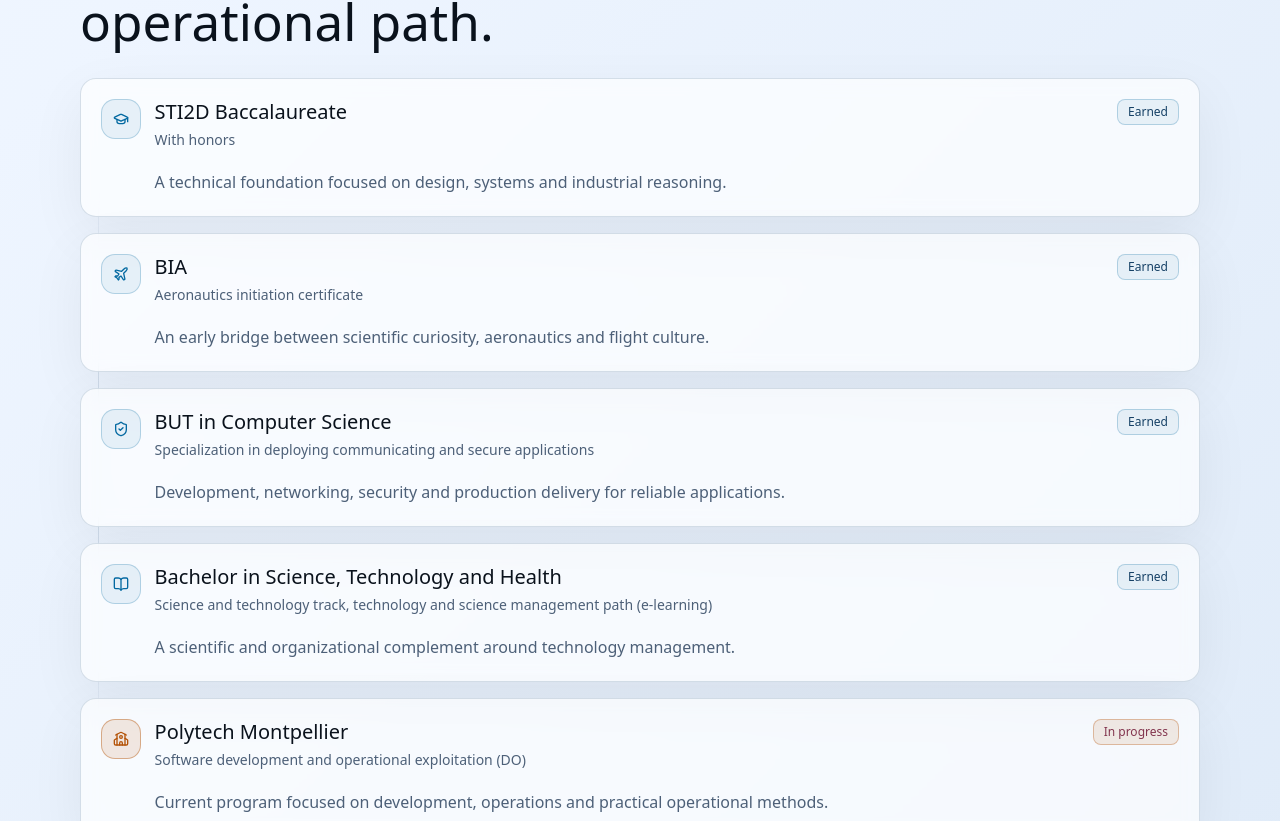
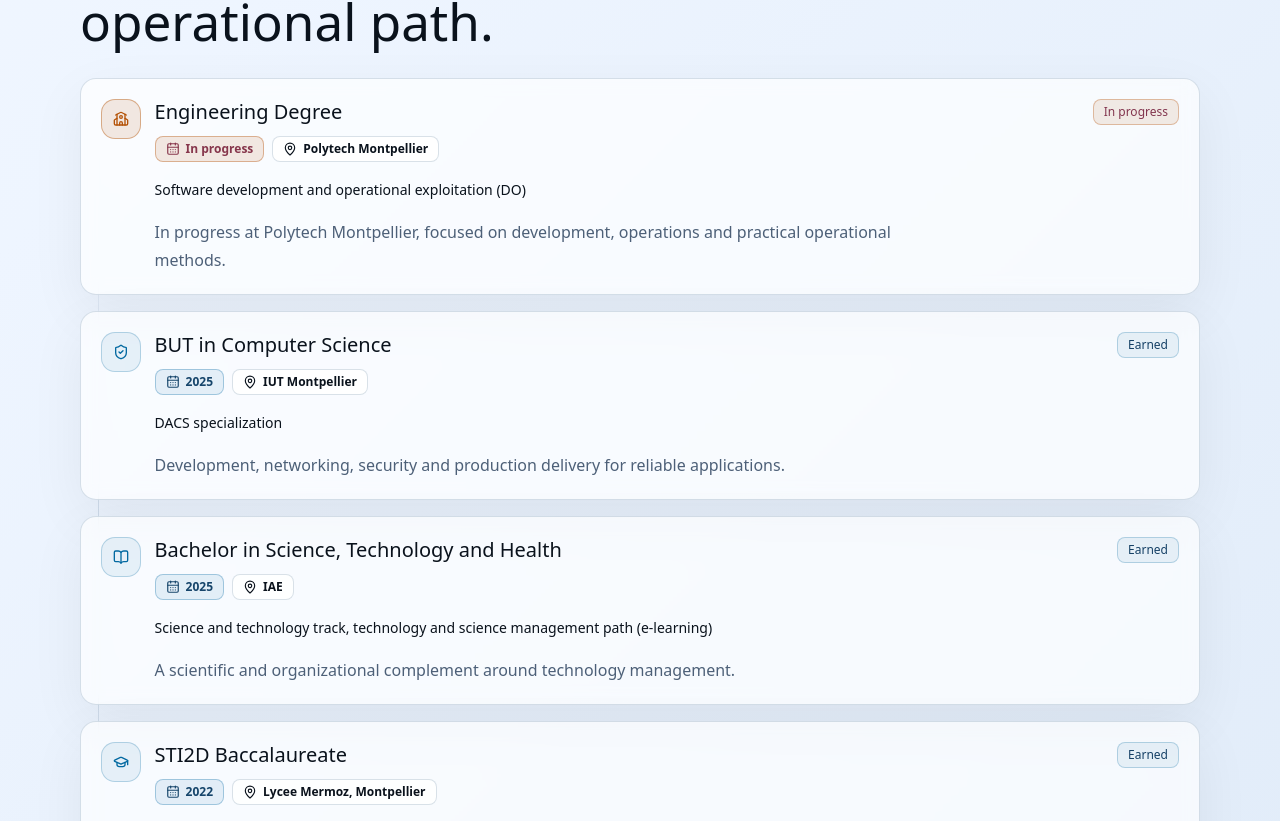
Before and after one commit to laflut3/Portfolio-Leo-Torres, a React (Vite) app: page / in a window 1280 px wide. Shown: the part 2019-2840 px from the top of the page. Built offline with nearby package versions, Linux system fonts and the light colour scheme.

Commit message:
fix: last maj

```diff
--- a/src/App.tsx
+++ b/src/App.tsx
@@ -15,6 +15,14 @@ function App() {
   const [introComplete, setIntroComplete] = useState(false)
   const handleIntroComplete = useCallback(() => {
     setIntroComplete(true)
+
+    const targetId = window.location.hash.slice(1)
+
+    if (!targetId) return
+
+    requestAnimationFrame(() => {
+      document.getElementById(targetId)?.scrollIntoView()
+    })
   }, [])
 
   usePortfolioAnimation(pageRef, introComplete)
--- a/src/components/sections/EducationSection.tsx
+++ b/src/components/sections/EducationSection.tsx
@@ -1,6 +1,8 @@
 import {
   BookOpen,
+  CalendarDays,
   GraduationCap,
+  MapPin,
   Plane,
   School,
   ShieldCheck,
@@ -8,7 +10,7 @@ import {
 import { SectionHeading } from '@/components/common/SectionHeading'
 import { education } from '@/data/portfolio'
 
-const educationIcons = [GraduationCap, Plane, ShieldCheck, BookOpen, School]
+const educationIcons = [School, ShieldCheck, BookOpen, GraduationCap, Plane]
 
 export function EducationSection() {
   return (
@@ -48,9 +50,22 @@ export function EducationSection() {
                     <h3 className="m-0 text-xl leading-tight font-medium text-foreground">
                       {degree.title}
                     </h3>
-                    <p className="mt-1 max-w-3xl text-sm leading-6 text-[var(--portfolio-text-soft)]">
-                      {degree.meta}
-                    </p>
+                    <div className="mt-3 flex flex-wrap gap-2">
+                      <span
+                        className={`inline-flex items-center gap-1.5 rounded-md border px-2.5 py-1 text-xs font-semibold ${
+                          isCurrent
+                            ? 'border-[color-mix(in_oklch,var(--portfolio-amber)_38%,transparent)] bg-[color-mix(in_oklch,var(--portfolio-amber)_12%,transparent)] text-[color-mix(in_oklch,var(--portfolio-amber)_72%,var(--foreground))]'
+                            : 'border-[color-mix(in_oklch,var(--portfolio-cyan)_30%,transparent)] bg-[color-mix(in_oklch,var(--portfolio-cyan)_9%,transparent)] text-[color-mix(in_oklch,var(--portfolio-cyan)_62%,var(--foreground))]'
+                        }`}
+                      >
+                        <CalendarDays className="size-3.5" aria-hidden="true" />
+                        {degree.date}
+                      </span>
+                      <span className="inline-flex items-center gap-1.5 rounded-md border border-[var(--portfolio-line)] bg-[var(--portfolio-panel-strong)] px-2.5 py-1 text-xs font-semibold text-foreground">
+                        <MapPin className="size-3.5" aria-hidden="true" />
+                        {degree.school}
+                      </span>
+                    </div>
                   </div>
                   <span
                     className={`rounded-md border px-2.5 py-1 text-xs font-medium ${
@@ -62,6 +77,9 @@ export function EducationSection() {
                     {degree.status}
                   </span>
                 </div>
+                <p className="mt-4 max-w-3xl text-sm font-medium leading-6 text-foreground">
+                  {degree.meta}
+                </p>
                 <p className="mt-4 max-w-3xl leading-7 text-[var(--portfolio-text-soft)]">
                   {degree.text}
                 </p>
--- a/src/data/portfolio.ts
+++ b/src/data/portfolio.ts
@@ -57,33 +57,43 @@ export const skills = [
 
 export const education = [
   {
+    title: 'Engineering Degree',
+    date: 'In progress',
+    school: 'Polytech Montpellier',
+    meta: 'Software development and operational exploitation (DO)',
+    text: 'In progress at Polytech Montpellier, focused on development, operations and practical operational methods.',
+    status: 'In progress',
+  },
+  {
+    title: 'BUT in Computer Science',
+    date: '2025',
+    school: 'IUT Montpellier',
+    meta: 'DACS specialization',
+    text: 'Development, networking, security and production delivery for reliable applications.',
+    status: 'Earned',
+  },
+  {
+    title: 'Bachelor in Science, Technology and Health',
+    date: '2025',
+    school: 'IAE',
+    meta: 'Science and technology track, technology and science management path (e-learning)',
+    text: 'A scientific and organizational complement around technology management.',
+    status: 'Earned',
+  },
+  {
     title: 'STI2D Baccalaureate',
+    date: '2022',
+    school: 'Lycee Mermoz, Montpellier',
     meta: 'With honors',
     text: 'A technical foundation focused on design, systems and industrial reasoning.',
     status: 'Earned',
   },
   {
     title: 'BIA',
+    date: '2021',
+    school: 'Lycee Jean Jaures',
     meta: 'Aeronautics initiation certificate',
-    text: 'An early bridge between scientific curiosity, aeronautics and flight culture.',
+    text: 'Aeronautics initiation certificate, connecting scientific curiosity, aeronautics and flight culture.',
     status: 'Earned',
   },
-  {
-    title: 'BUT in Computer Science',
-    meta: 'Specialization in deploying communicating and secure applications',
-    text: 'Development, networking, security and production delivery for reliable applications.',
-    status: 'Earned',
-  },
-  {
-    title: 'Bachelor in Science, Technology and Health',
-    meta: 'Science and technology track, technology and science management path (e-learning)',
-    text: 'A scientific and organizational complement around technology management.',
-    status: 'Earned',
-  },
-  {
-    title: 'Polytech Montpellier',
-    meta: 'Software development and operational exploitation (DO)',
-    text: 'Current program focused on development, operations and practical operational methods.',
-    status: 'In progress',
-  },
 ]
```
Also changed, not shown: 1 other file (tests, documents, lock files or other folders).
